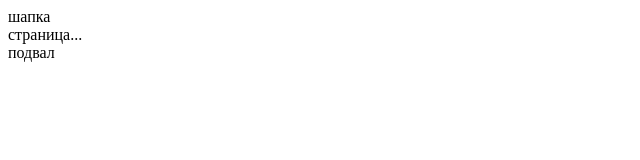
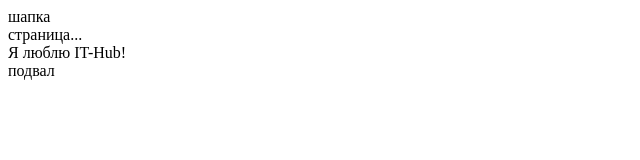
Before and after one commit to siberianarg/oskemen-hub-2, a plain HTML site: page index.html in a window 1280 px wide. Shown: the whole page, without its empty margins (0-640 px from the left). Drawn offline with Linux system fonts and the light colour scheme.

Commit message:
[TASK 2]: added text "I love It-hub

```diff
--- a/index.html
+++ b/index.html
@@ -14,6 +14,7 @@
     <section>
       страница...
     </section>
+    <a> Я люблю IT-Hub!</a>
     <footer>
         подвал
     </footer>
```
